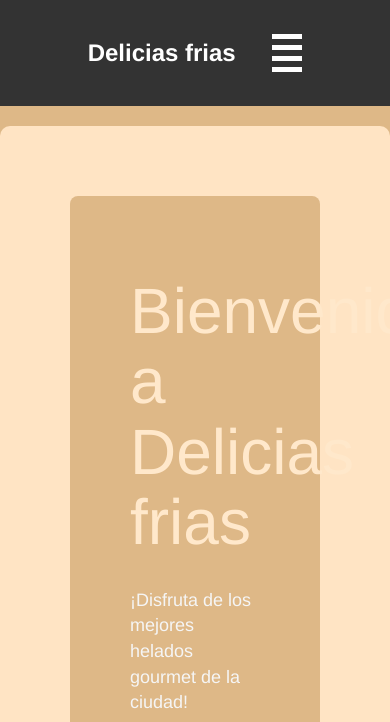
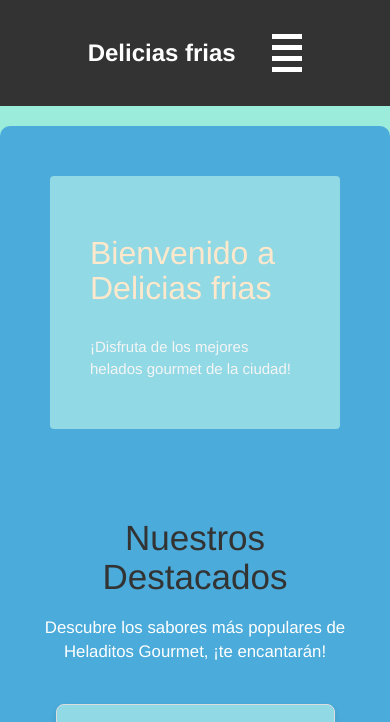
Before and after one commit to yelmis/Heladitos-gourmet, a PHP site: page / in a window 390 px wide; the page is wider, and only the part inside the window is pictured. Shown: the top 722 px of that part. Run offline with PHP 8.4, Linux system fonts and the light colour scheme.

Commit message:
agrege dos media

```diff
--- a/CSS/inicio.css
+++ b/CSS/inicio.css
@@ -5,7 +5,7 @@
 }
 
 body{
-        background-color: burlywood !important;
+        background-color: #9becda !important;
         /* Cambia la ruta a la ubicación de tu imagen */
         background-size: cover;
         /* Ajusta la imagen para cubrir todo el fondo */
@@ -55,14 +55,14 @@ ul li :hover{
     margin: 20px auto;
     padding: 20px;
     border-radius: 10px;
-    background-color: bisque;
+    background-color: #4babda;
 }
 
 .container_welcome{
 margin: 50px;
 padding: 60px;
 border-radius: 8px;
-background-color:burlywood;
+background-color: #91d9e4;
 
 }
 
@@ -153,6 +153,26 @@ background-color:burlywood;
     .menu-toggle {
         display: flex;
     }
+
+        .container_welcome {
+            margin: 30px;
+            padding: 40px;
+            border-radius: 4px;
+            background-color: #91d9e4;
+
+        }
+
+        .container_welcome h2 {
+            font-size: 32px;
+            color: rgb(255, 232, 203);
+        }
+
+        .container_welcome p {
+            font-size: 15px;
+            color: whitesmoke;
+        }
+
+
 }
 
 
@@ -162,18 +182,18 @@ background-color:burlywood;
 .container-destacados {
     text-align: center;
     padding: 40px 20px;
-    background-color: bisque;
+    background-color: #4babda;
 }
 
 .container-destacados h2 {
-    font-size: 2.5em;
+    font-size: 3.5em;
     color: #333;
     margin-bottom: 20px;
 }
 
 .container-destacados p {
-    font-size: 1.2em;
-    color: #555;
+    font-size: 1.5em;
+    color: white;
     margin-bottom: 40px;
 }
 
```
Also changed, not shown: other parts of CSS/inicio.css (+68 -4 lines).
